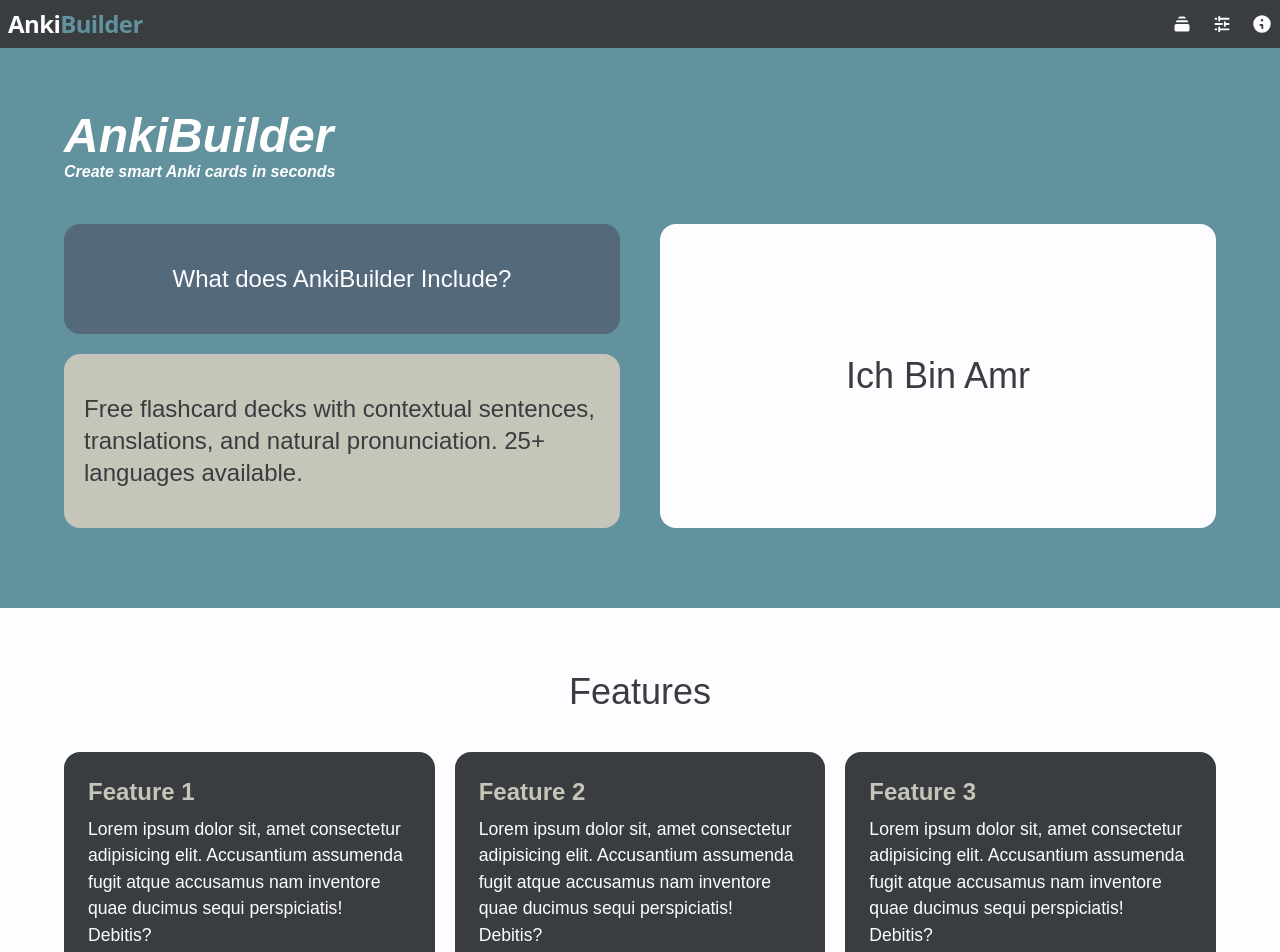
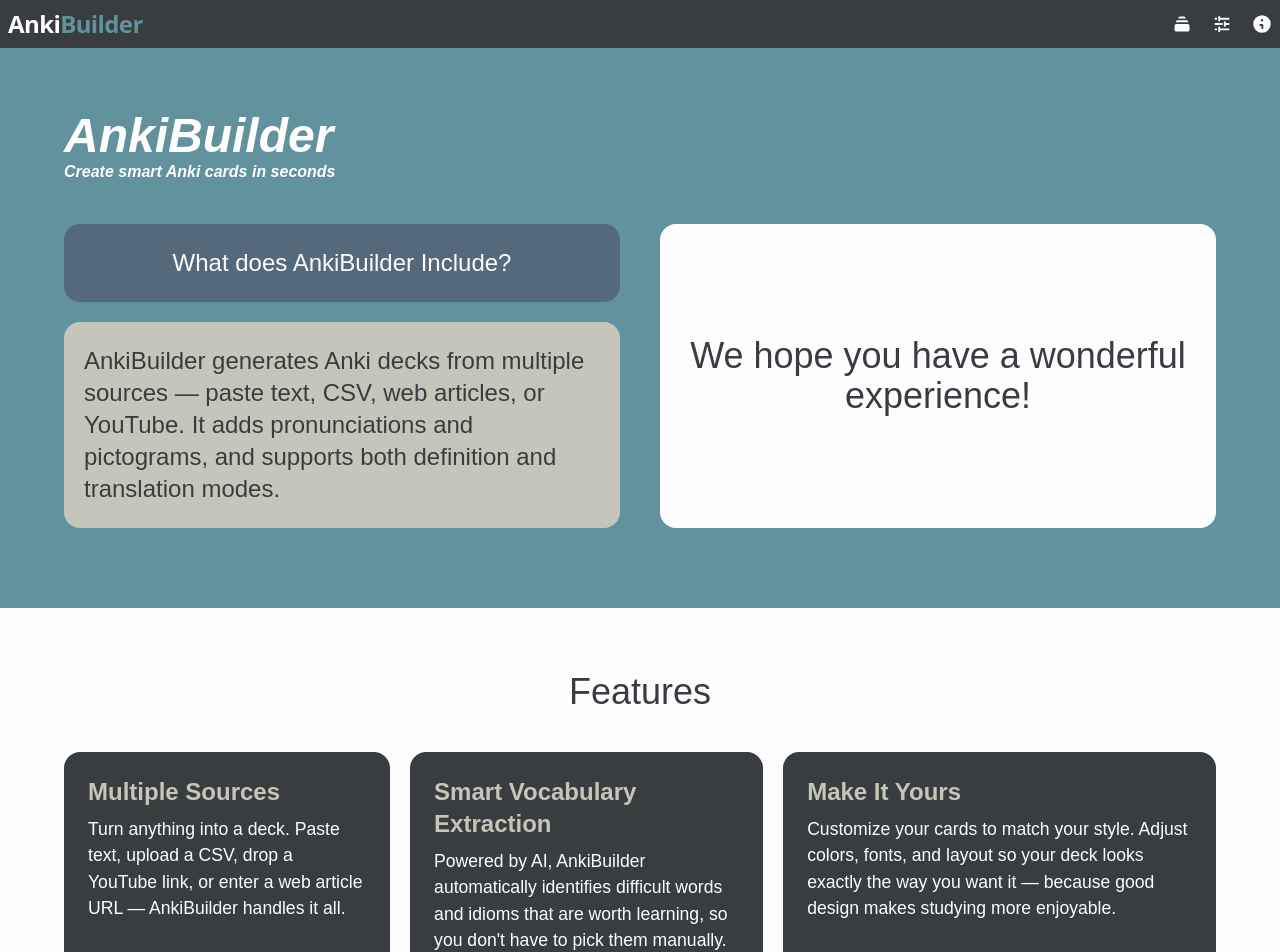
Before and after one commit to AmrGamalbit/anki-builder, a Vue app in the folder frontend/: page / in a window 1280 px wide. Shown: the top 952 px of the page. Built offline with nearby package versions, Linux system fonts and the light colour scheme; no server answers; a web font is replaced by a local one.

Commit message:
feat: add real content to landing and about pages

```diff
--- a/frontend/src/components/hero/Features.vue
+++ b/frontend/src/components/hero/Features.vue
@@ -7,16 +7,16 @@
     <h2 class="text-center text-4xl text-neutral mb-10 font-medium">Features</h2>
     <div class="flex flex-col md:flex-row gap-5 text-[1.1rem] text-surface">
       <FeatureCard
-        title="Feature 1"
-        content="Lorem ipsum dolor sit, amet consectetur adipisicing elit. Accusantium assumenda fugit atque accusamus nam inventore quae ducimus sequi perspiciatis! Debitis?"
+        title="Multiple Sources"
+        content="Turn anything into a deck. Paste text, upload a CSV, drop a YouTube link, or enter a web article URL — AnkiBuilder handles it all."
       />
       <FeatureCard
-        title="Feature 2"
-        content="Lorem ipsum dolor sit, amet consectetur adipisicing elit. Accusantium assumenda fugit atque accusamus nam inventore quae ducimus sequi perspiciatis! Debitis?"
+        title="Smart Vocabulary Extraction"
+        content="Powered by AI, AnkiBuilder automatically identifies difficult words and idioms that are worth learning, so you don't have to pick them manually."
       />
       <FeatureCard
-        title="Feature 3"
-        content="Lorem ipsum dolor sit, amet consectetur adipisicing elit. Accusantium assumenda fugit atque accusamus nam inventore quae ducimus sequi perspiciatis! Debitis?"
+        title="Make It Yours"
+        content="Customize your cards to match your style. Adjust colors, fonts, and layout so your deck looks exactly the way you want it — because good design makes studying more enjoyable."
       />
     </div>
   </section>
--- a/frontend/src/components/hero/Hero.vue
+++ b/frontend/src/components/hero/Hero.vue
@@ -10,14 +10,15 @@
           What does AnkiBuilder Include?
         </div>
         <div class="bg-accent rounded-2xl flex-center p-5 text-neutral">
-          Free flashcard decks with contextual sentences, translations, and natural pronunciation.
-          25+ languages available.
+          AnkiBuilder generates Anki decks from multiple sources — paste text, CSV, web articles, or
+          YouTube. It adds pronunciations and pictograms, and supports both definition and
+          translation modes.
         </div>
       </div>
       <div
-        class="bg-surface rounded-2xl flex-center text-4xl font-medium text-neutral h-80 md:h-50 lg:h-76"
+        class="bg-surface rounded-2xl flex-center text-center text-4xl font-medium text-neutral h-80 md:h-50 lg:h-76"
       >
-        Ich Bin Amr
+        We hope you have a wonderful experience!
       </div>
     </div>
   </section>
--- a/frontend/src/views/AboutView.vue
+++ b/frontend/src/views/AboutView.vue
@@ -2,9 +2,19 @@
   <section class="font-koho p-10 md:p-16 bg-surface text-neutral flex-center flex-col">
     <h2 class="text-4xl mb-10 font-medium">About</h2>
     <p class="text-lg">
-      Lorem ipsum dolor sit amet consectetur adipisicing elit. Quibusdam rem eveniet iste autem esse
-      fugit voluptas sequi. Dolores consectetur obcaecati, repellat nobis reprehenderit quidem
-      voluptates autem ab, incidunt quia molestias?
+      AnkiBuilder started as a personal itch I needed to scratch. As someone learning English, I
+      found myself spending more time building flashcards than actually studying them. Every new
+      word meant opening a dictionary, copying a definition, finding an example sentence, and then
+      wrestling with Anki's card editor to make something that didn't look terrible. It was
+      exhausting, and it was getting in the way of actually learning. So I built AnkiBuilder — a
+      tool that does all of that for you. The idea is simple: you focus on the content you want to
+      learn from, whether that's a YouTube video, a web article, a text you pasted, or a CSV file,
+      and AnkiBuilder takes care of the rest. It automatically extracts the difficult words and
+      idioms, looks them up, and generates beautiful, ready-to-use Anki decks complete with
+      definitions, examples, pronunciations, and pictograms. This is a project made with love, built
+      in spare time, and driven by a genuine desire to make language learning less painful. It's not
+      a startup, it's not a business — it's just a tool I wished existed, so I made it. If it helps
+      you learn faster and enjoy the process more, then it's done its job. Happy learning. 🎓
     </p>
   </section>
 </template>
```
